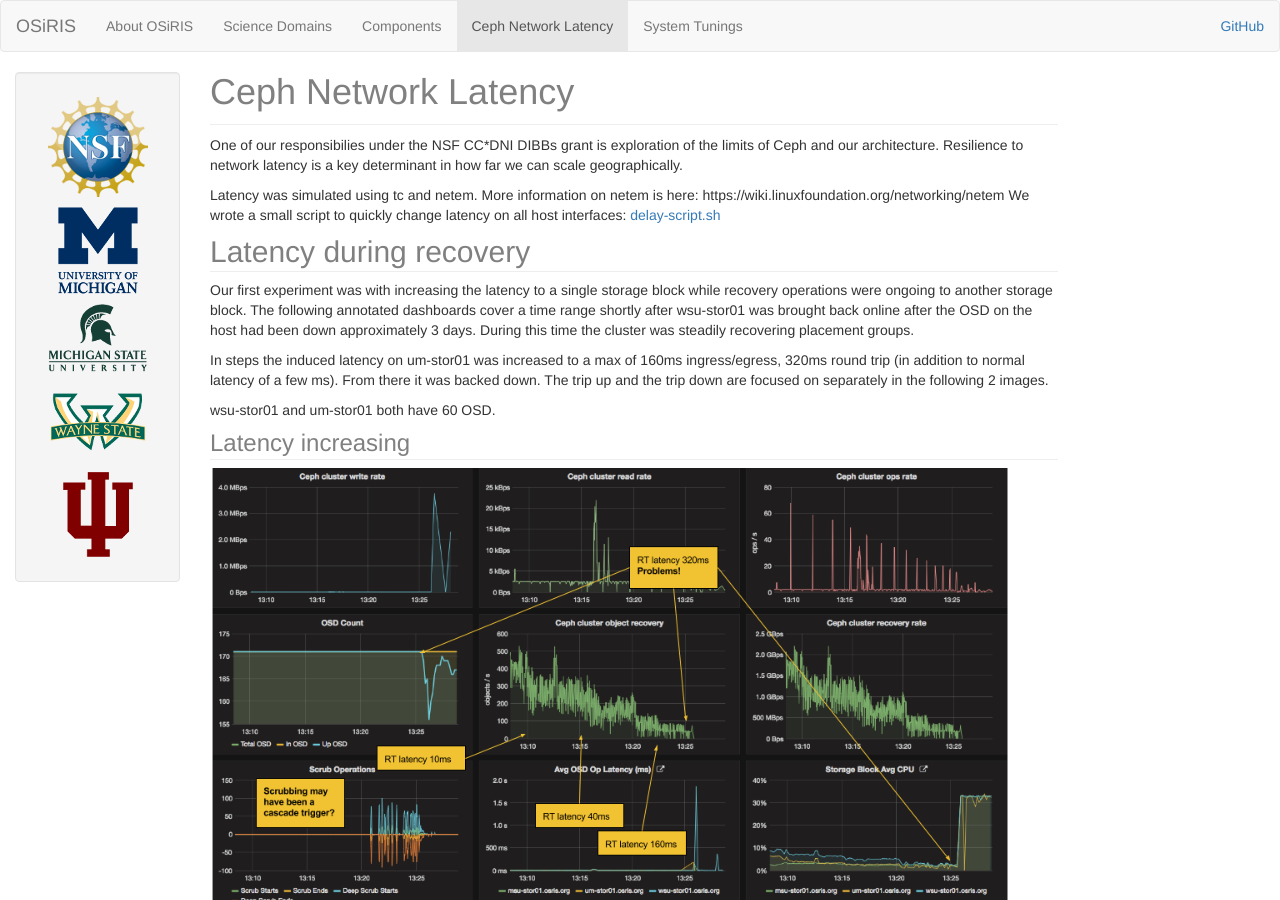
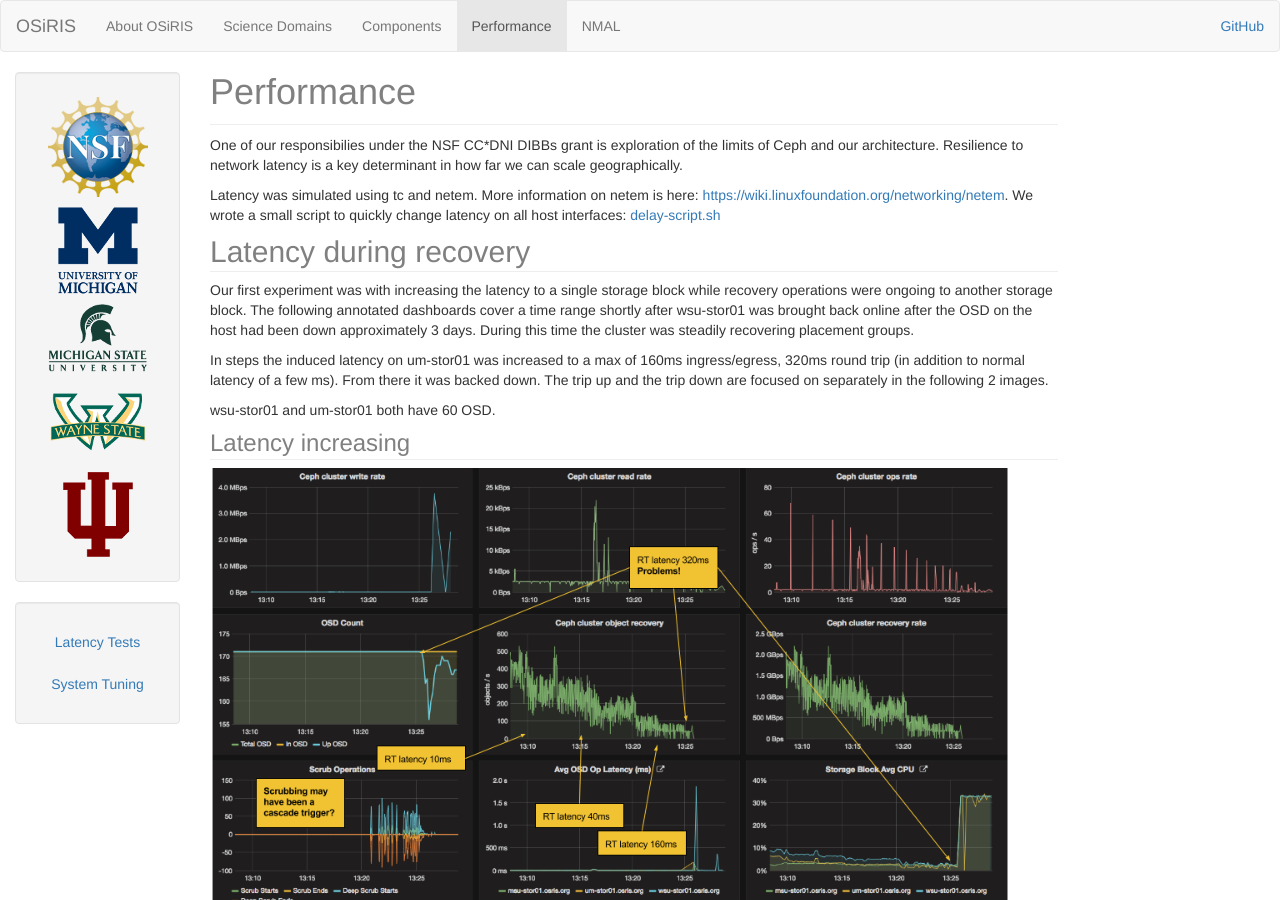
Before and after one commit to MI-OSiRIS/mi-osiris.github.io, a Jekyll site: the page built from performance/latency.md, in a window 1280 px wide and 900 px high. Built offline with Jekyll 4.4.1, drawn with Linux system fonts in a browser that asks for light colours.

Commit message:
Arrange NMAL page to top menu, performance tuning/tests under one top menu category

```diff
--- a/_includes/components-menu.html
+++ b/_includes/components-menu.html
@@ -1,6 +1,5 @@
 <ul class="nav nav-pills nav-stacked">
 <li><a href="/components/hardware.html">Hardware</a></li>
 <li><a href="/components/ceph.html">CEPH</a></li>
-<li><a href="/components/nmal.html">NMAL</a></li>
 <li><a href="/components/monitoring.html">Monitoring</a></li>
 </ul>
--- /dev/null
+++ b/_includes/performance-menu.html
@@ -0,0 +1,4 @@
+<ul class="nav nav-pills nav-stacked">
+<li><a href="/performance/latency.html">Latency Tests</a></li>
+<li><a href="/performance/tuning.html">System Tuning</a></li>
+</ul>
--- a/_includes/tests-menu.html
+++ /dev/null
@@ -1,4 +0,0 @@
-<ul class="nav nav-pills nav-stacked">
-<li><a href="/tests/latency.html">Latency Tests</a></li>
-<li><a href="/tests/tuning.html">System Tuning</a></li>
-</ul>
--- a/latency.md
+++ b/performance/latency.md
@@ -1,13 +1,15 @@
 ---
 layout: default
-title : Ceph Network Latency
+title: Performance
+header : Ceph Network Latency
 group: navigation
+sidebar: performance-menu.html
 ---
 {% include JB/setup %}
 
 One of our responsibilies under the NSF CC*DNI DIBBs grant is exploration of the limits of Ceph and our architecture.  Resilience to network latency is a key determinant in how far we can scale geographically.
 
-Latency was simulated using tc and netem.   More information on netem is here:  https://wiki.linuxfoundation.org/networking/netem
+Latency was simulated using tc and netem.   More information on netem is here:  [https://wiki.linuxfoundation.org/networking/netem](https://wiki.linuxfoundation.org/networking/netem).
 We wrote a small script to quickly change latency on all host interfaces:  [delay-script.sh]({{ASSET_PATH}}/misc/delay-script.sh)
 
 ## Latency during recovery
```
Also changed, not shown: nmal.md (renamed from components/nmal.md, +2 -2 lines), performance/tuning.md (renamed from tuning.md, +1 -1 lines).
